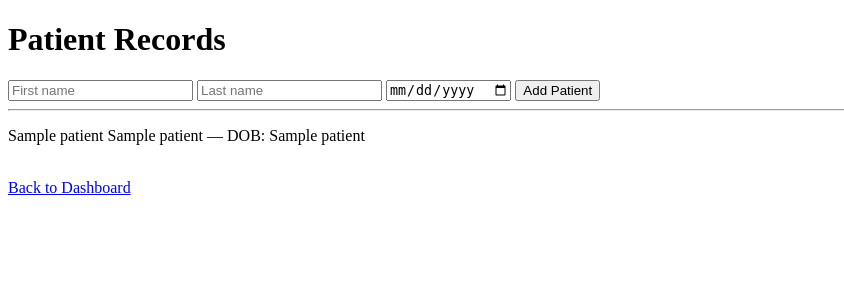
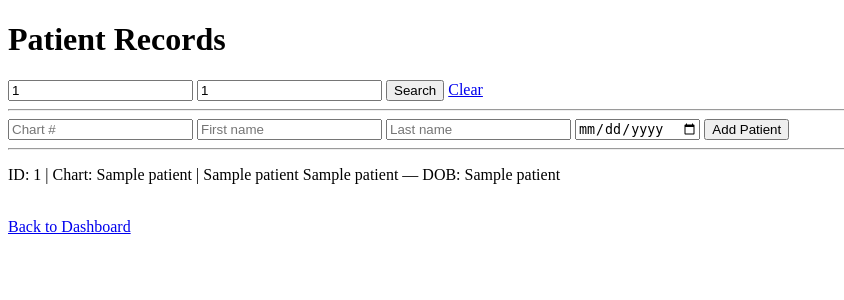
Before and after one commit to Kristel-mari/EMR, a Flask app: template templates/patients.html in a window 1280 px wide. Shown: the top 300 px of the page, without its empty margins (0-844 px from the left). Run offline with Flask 3, Linux system fonts and the light colour scheme; the template is opened without the code that fills it: most values are stand-ins (such as "Sample title", 1, 10 or a date in 2020).

Commit message:
Add patient lookup by ID and chart number

```diff
--- a/app.py
+++ b/app.py
@@ -1,12 +1,23 @@
-from flask import Flask, render_template, request, redirect, session
+import os
+import secrets
+from datetime import datetime
+from functools import wraps
+
+from flask import Flask, abort, redirect, render_template, request, session
 from werkzeug.security import check_password_hash
-from datetime import datetime
-from database import init_db, get_connection
+
+from database import get_connection, init_db
 
 app = Flask(__name__)
-app.secret_key = "change-this-secret-key"
+app.secret_key = os.environ.get("EMR_SECRET_KEY", secrets.token_hex(32))
+app.config.update(
+    SESSION_COOKIE_HTTPONLY=True,
+    SESSION_COOKIE_SAMESITE="Lax",
+    SESSION_COOKIE_SECURE=os.environ.get("EMR_SECURE_COOKIE", "0") == "1",
+)
 
 init_db()
+
 
 def log_action(action):
     if "user_id" not in session:
@@ -17,30 +28,69 @@ def log_action(action):
 
     cursor.execute(
         "INSERT INTO audit_log (user_id, action, timestamp) VALUES (?, ?, ?)",
-        (session["user_id"], action, datetime.now().isoformat())
+        (session["user_id"], action, datetime.utcnow().isoformat()),
     )
 
     conn.commit()
     conn.close()
 
+
 def login_required(route_function):
+    @wraps(route_function)
     def wrapper(*args, **kwargs):
         if "user_id" not in session:
             return redirect("/login")
         return route_function(*args, **kwargs)
 
-    wrapper.__name__ = route_function.__name__
     return wrapper
+
+
+def role_required(required_role):
+    def decorator(route_function):
+        @wraps(route_function)
+        def wrapper(*args, **kwargs):
+            if session.get("role") != required_role:
+                abort(403)
+            return route_function(*args, **kwargs)
+
+        return wrapper
+
+    return decorator
+
+
+def ensure_csrf_token():
+    if "csrf_token" not in session:
+        session["csrf_token"] = secrets.token_urlsafe(24)
+
+
+def validate_csrf():
+    ensure_csrf_token()
+    submitted = request.form.get("csrf_token", "")
+    if not submitted or submitted != session.get("csrf_token"):
+        abort(400)
+
+
+@app.before_request
+def set_csrf_token():
+    ensure_csrf_token()
+
+
+@app.context_processor
+def inject_csrf_token():
+    return {"csrf_token": session.get("csrf_token", "")}
+
 
 @app.route("/")
 def home():
     return redirect("/login")
+
 
 @app.route("/login", methods=["GET", "POST"])
 def login():
     error = ""
 
     if request.method == "POST":
+        validate_csrf()
         username = request.form.get("username", "").strip()
         password = request.form.get("password", "")
 
@@ -49,66 +99,100 @@ def login():
 
         cursor.execute(
             "SELECT id, username, password_hash, role FROM users WHERE username = ?",
-            (username,)
+            (username,),
         )
         user = cursor.fetchone()
         conn.close()
 
         if user and check_password_hash(user[2], password):
+            session.clear()
             session["user_id"] = user[0]
             session["username"] = user[1]
             session["role"] = user[3]
+            ensure_csrf_token()
             log_action("User logged in")
             return redirect("/dashboard")
-        else:
-            error = "Invalid username or password."
+        error = "Invalid username or password."
 
     return render_template("login.html", error=error)
+
 
 @app.route("/dashboard")
 @login_required
 def dashboard():
     return render_template("dashboard.html")
 
+
 @app.route("/patients")
 @login_required
 def patients():
+    patient_id = request.args.get("patient_id", "").strip()
+    chart_number = request.args.get("chart_number", "").strip()
+
     conn = get_connection()
     cursor = conn.cursor()
 
-    cursor.execute("SELECT id, first_name, last_name, dob FROM patients")
+    query = "SELECT id, chart_number, first_name, last_name, dob FROM patients"
+    conditions = []
+    params = []
+
+    if patient_id:
+        conditions.append("id = ?")
+        params.append(patient_id)
+
+    if chart_number:
+        conditions.append("chart_number = ?")
+        params.append(chart_number)
+
+    if conditions:
+        query += " WHERE " + " AND ".join(conditions)
+
+    cursor.execute(query, params)
     patient_list = cursor.fetchall()
 
     conn.close()
 
-    log_action("Viewed patient list")
+    if patient_id or chart_number:
+        log_action(f"Searched patient list (patient_id={patient_id}, chart_number={chart_number})")
+    else:
+        log_action("Viewed patient list")
 
-    return render_template("patients.html", patients=patient_list)
+    return render_template(
+        "patients.html",
+        patients=patient_list,
+        patient_id=patient_id,
+        chart_number=chart_number,
+    )
+
 
 @app.route("/add-patient", methods=["POST"])
 @login_required
+@role_required("admin")
 def add_patient():
+    validate_csrf()
+    chart_number = request.form.get("chart_number", "").strip()
     first_name = request.form.get("first_name", "").strip()
     last_name = request.form.get("last_name", "").strip()
     dob = request.form.get("dob", "").strip()
 
-    if not first_name or not last_name or not dob:
+    if not chart_number or not first_name or not last_name or not dob:
         return redirect("/patients")
 
     conn = get_connection()
     cursor = conn.cursor()
 
     cursor.execute(
-        "INSERT INTO patients (first_name, last_name, dob) VALUES (?, ?, ?)",
-        (first_name, last_name, dob)
+        "INSERT INTO patients (chart_number, first_name, last_name, dob) VALUES (?, ?, ?, ?)",
+        (chart_number, first_name, last_name, dob),
     )
 
     conn.commit()
     conn.close()
 
-    log_action(f"Added patient: {first_name} {last_name}")
+    log_action(f"Added patient: chart={chart_number}, name={first_name} {last_name}")
 
     return redirect("/patients")
+
 
 @app.route("/logout")
 @login_required
@@ -117,5 +201,6 @@ def logout():
     session.clear()
     return redirect("/login")
 
+
 if __name__ == "__main__":
-    app.run(debug=True)
+    app.run(debug=False)
--- a/database.py
+++ b/database.py
@@ -3,8 +3,10 @@ from werkzeug.security import generate_password_hash
 
 DB_NAME = "emr.db"
 
+
 def get_connection():
     return sqlite3.connect(DB_NAME)
+
 
 def init_db():
     conn = get_connection()
@@ -22,11 +24,17 @@ def init_db():
     cursor.execute("""
         CREATE TABLE IF NOT EXISTS patients (
             id INTEGER PRIMARY KEY AUTOINCREMENT,
+            chart_number TEXT UNIQUE,
             first_name TEXT NOT NULL,
             last_name TEXT NOT NULL,
             dob TEXT NOT NULL
         )
     """)
+
+    cursor.execute("PRAGMA table_info(patients)")
+    patient_columns = [row[1] for row in cursor.fetchall()]
+    if "chart_number" not in patient_columns:
+        cursor.execute("ALTER TABLE patients ADD COLUMN chart_number TEXT UNIQUE")
 
     cursor.execute("""
         CREATE TABLE IF NOT EXISTS audit_log (
@@ -43,7 +51,7 @@ def init_db():
     if not existing_user:
         cursor.execute(
             "INSERT INTO users (username, password_hash, role) VALUES (?, ?, ?)",
-            ("admin", generate_password_hash("Admin123!"), "admin")
+            ("admin", generate_password_hash("Admin123!"), "admin"),
         )
 
     conn.commit()
--- a/templates/login.html
+++ b/templates/login.html
@@ -7,11 +7,13 @@
     <h1>Secure EMR Login</h1>
 
     <form method="POST">
+        <input type="hidden" name="csrf_token" value="{{ csrf_token }}">
+
         <label>Username</label><br>
-        <input type="text" name="username"><br><br>
+        <input type="text" name="username" required><br><br>
 
         <label>Password</label><br>
-        <input type="password" name="password"><br><br>
+        <input type="password" name="password" required><br><br>
 
         <button type="submit">Login</button>
     </form>
--- a/templates/patients.html
+++ b/templates/patients.html
@@ -6,10 +6,21 @@
 <body>
     <h1>Patient Records</h1>
 
+    <form method="GET" action="/patients">
+        <input type="text" name="patient_id" placeholder="Lookup by ID #" value="{{ patient_id }}">
+        <input type="text" name="chart_number" placeholder="Lookup by Chart #" value="{{ chart_number }}">
+        <button type="submit">Search</button>
+        <a href="/patients">Clear</a>
+    </form>
+
+    <hr>
+
     <form method="POST" action="/add-patient">
-        <input type="text" name="first_name" placeholder="First name">
-        <input type="text" name="last_name" placeholder="Last name">
-        <input type="date" name="dob">
+        <input type="hidden" name="csrf_token" value="{{ csrf_token }}">
+        <input type="text" name="chart_number" placeholder="Chart #" required>
+        <input type="text" name="first_name" placeholder="First name" required>
+        <input type="text" name="last_name" placeholder="Last name" required>
+        <input type="date" name="dob" required>
         <button type="submit">Add Patient</button>
     </form>
 
@@ -17,7 +28,7 @@
 
     {% for patient in patients %}
         <p>
-            {{ patient[1] }} {{ patient[2] }} — DOB: {{ patient[3] }}
+            ID: {{ patient[0] }} | Chart: {{ patient[1] }} | {{ patient[2] }} {{ patient[3] }} — DOB: {{ patient[4] }}
         </p>
     {% endfor %}
 
```
Also changed, not shown: templates/dashboard.html (+7 -13 lines), README.md.
